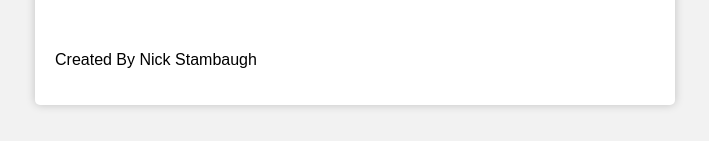
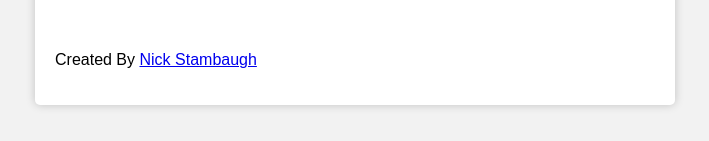
Before and after one commit to NicholasStambaugh/JQuery-ToDoListApp, a plain HTML site: page index.html in a window 1280 px wide. Shown: the part 158-299 px from the top of the page, without its empty margins (285-994 px from the left). Drawn offline with nearby package versions, Linux system fonts and the light colour scheme.

Commit message:
Update index.html

```diff
--- a/index.html
+++ b/index.html
@@ -17,7 +17,7 @@
       <ul id="item-list"></ul>
       <br />
       <div>
-        <p>Created By Nick Stambaugh</p>
+        <p>Created By <a href="https://www.linkedin.com/in/nick-stambaugh-694241139/">Nick Stambaugh</a></p>
       </div>
     <script src="https://code.jquery.com/jquery-3.6.0.min.js"></script>
     <script src="app.js"></script>
```
